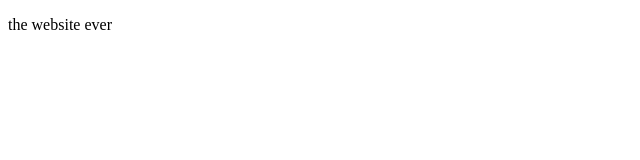
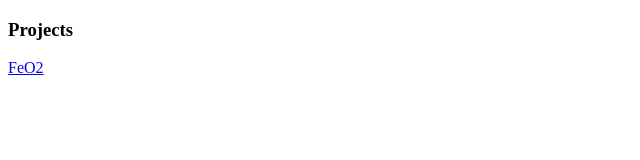
Before and after one commit to logancammish/logancammish.github.io, a plain HTML site: page index.html in a window 1280 px wide. Shown: the whole page, without its empty margins (0-640 px from the left). Drawn offline with Linux system fonts and the light colour scheme.

Commit message:
Update index.html

```diff
--- a/index.html
+++ b/index.html
@@ -4,6 +4,7 @@
     <title>the website ever</title>
   </head>
   <body>
-    <p>the website ever</p>
+    <h3>Projects</h3>
+    <a href = "./files/projects/feo2/README.md">FeO2</a>
   </body>
 </html>
```
